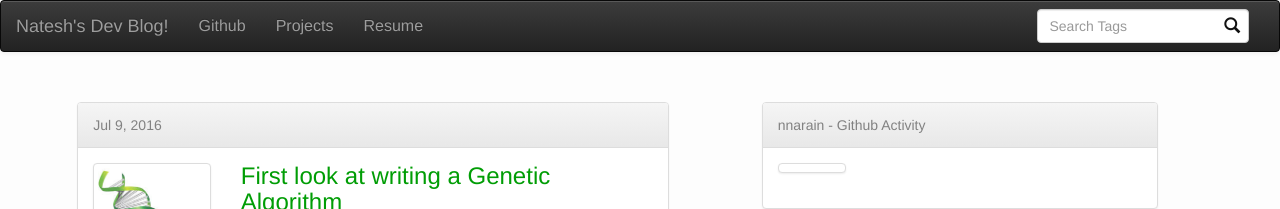
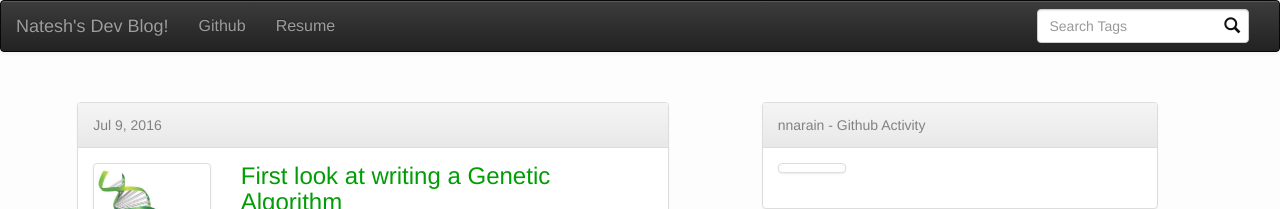
Before and after one commit to nnarain/nnarain.github.io, a Jekyll site: the page built from index.html, in a window 1280 px wide. Shown: the top 209 px of the page. Built offline with Jekyll 4.4.1, drawn with Linux system fonts in a browser that asks for light colours; the list of posts is cut into pages by our own code.

Commit message:
removed from header

```diff
--- a/_includes/header.html
+++ b/_includes/header.html
@@ -18,15 +18,6 @@
 
             <ul class="nav navbar-nav">
                 <li><a href="https://github.com/{{site.github_username}}">Github</a></li>
-                <!-- Info Pages -->
-                <!--
-                {% for page in site.pages %}
-                    {% if page.title%}
-                        <li><a class="page-link" href="{{ page.url | prepend: site.baseurl }}">{{ page.title }}</a></li>
-                    {% endif %}
-                {% endfor %}
-                -->
-                <li><a href="/projects/">Projects</a></li>
                 <li><a href="/resume/">Resume</a></li>
             </ul>
 
```
